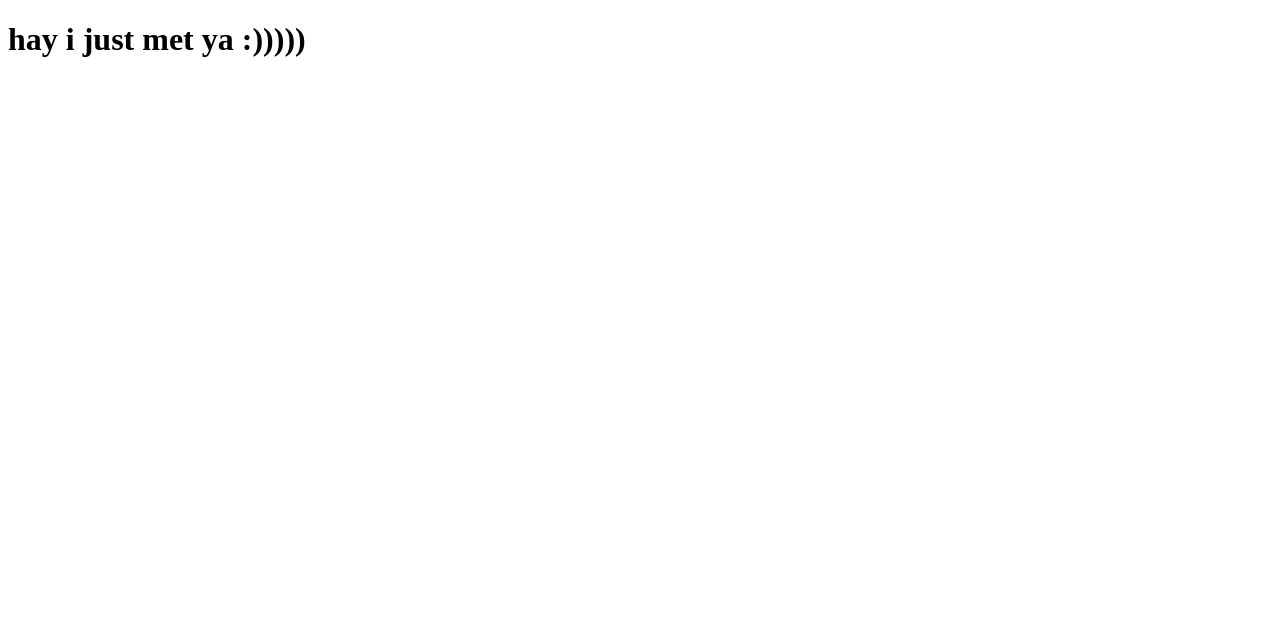
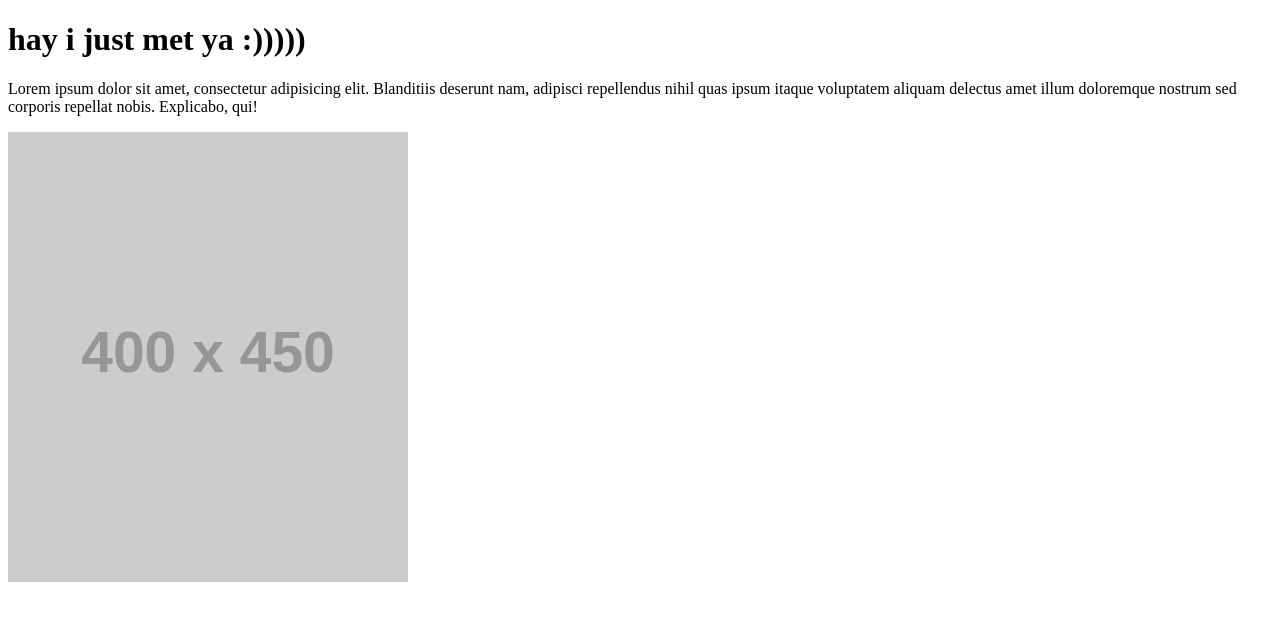
Before and after one commit to julianmuratori/githubpageslesson, a plain HTML site: page index.html in a window 1280 px wide. Drawn offline with Linux system fonts and the light colour scheme; placeholder pictures from the web are drawn by us.

Commit message:
added some content

```diff
--- a/index.html
+++ b/index.html
@@ -6,5 +6,7 @@
 </head>
 <body>
 	<h1>hay i just met ya :)))))</h1>
+	<p>Lorem ipsum dolor sit amet, consectetur adipisicing elit. Blanditiis deserunt nam, adipisci repellendus nihil quas ipsum itaque voluptatem aliquam delectus amet illum doloremque nostrum sed corporis repellat nobis. Explicabo, qui!</p>
+	<img src="http://placehold.it/400/450" alt="">
 </body>
 </html>
```
